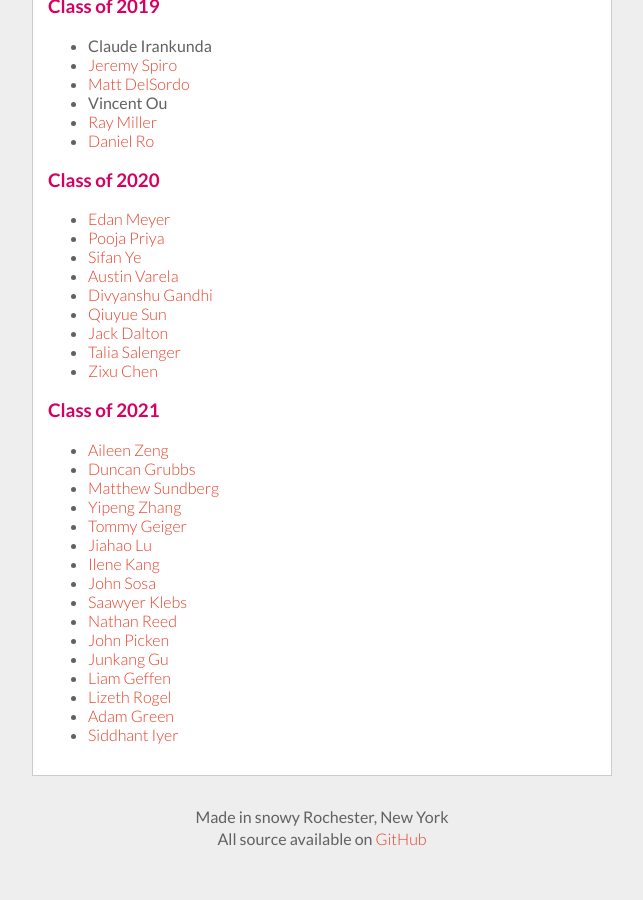
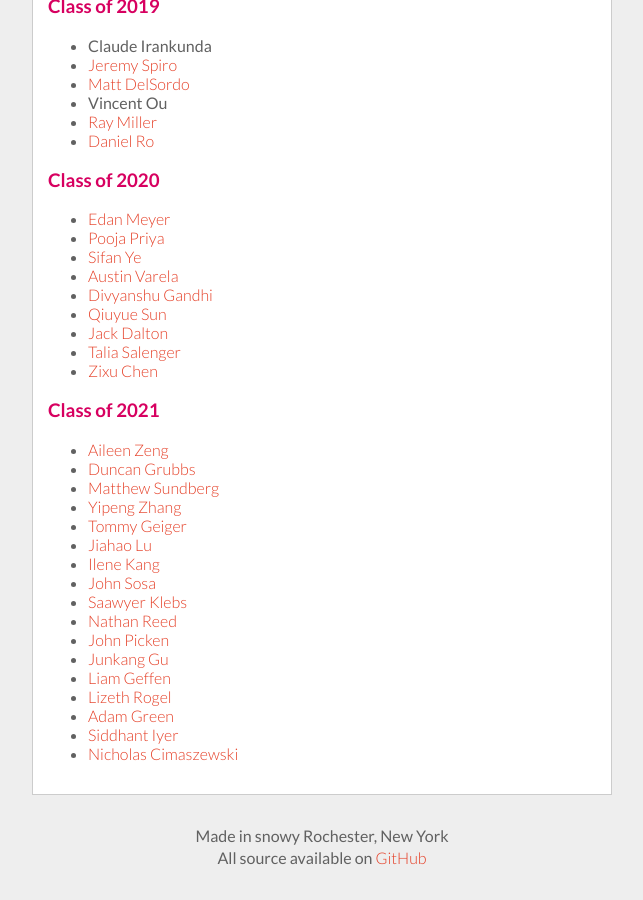
Before and after one commit to RocHack/rochack.org, a Jekyll site: the page built from about.html, in a window 1280 px wide and 900 px high, scrolled down 2203 px. Shown: the whole window, without its empty margins (318-961 px from the left). Built offline with Jekyll 4.4.1, drawn with Linux system fonts in a browser that asks for light colours.

Commit message:
Update about.html

```diff
--- a/about.html
+++ b/about.html
@@ -268,6 +268,10 @@ members:
     -
         name: Siddhant Iyer
         link: https://github.com/Siddhantiyer
+    -
+        name: Nicholas Cimaszewski
+        link: https://github.com/nwcimaszewski
+
 ---
 <div class="container">
     <div class="ten columns offset-by-three page-intro">
```
